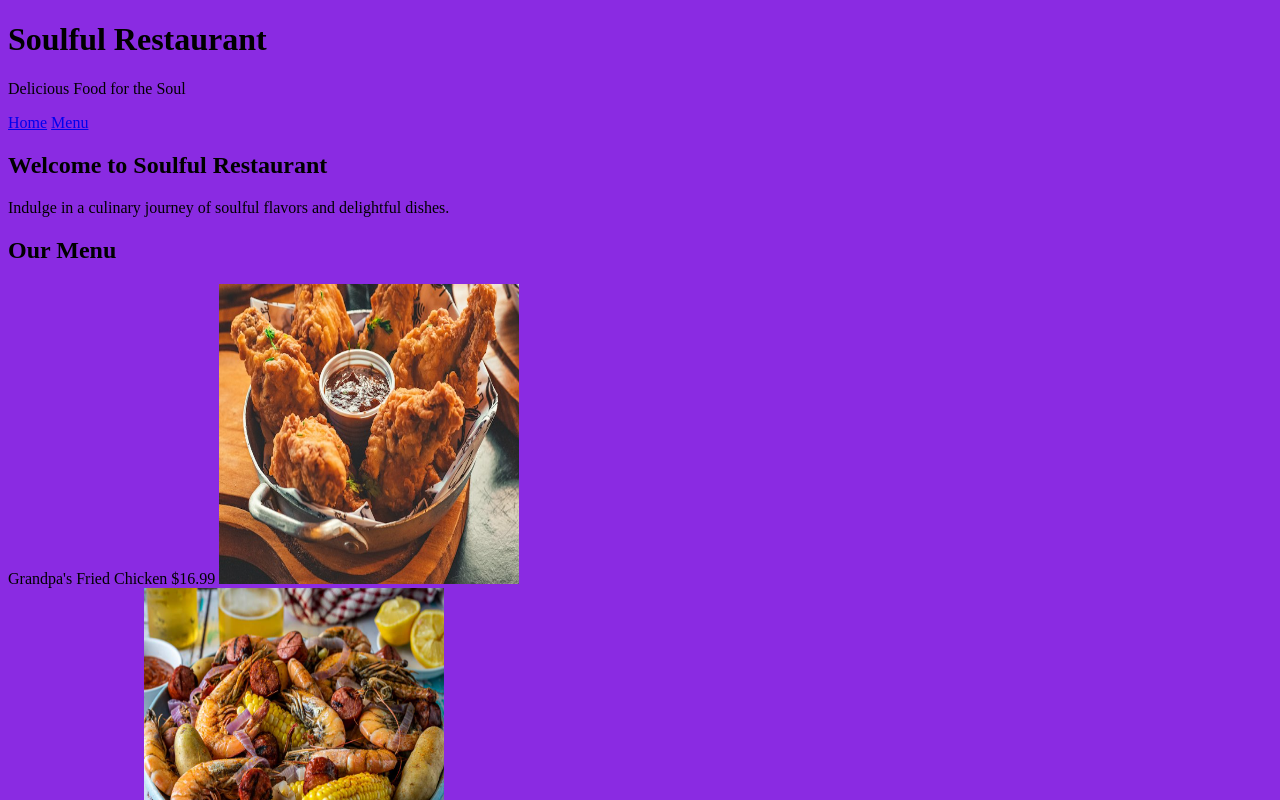
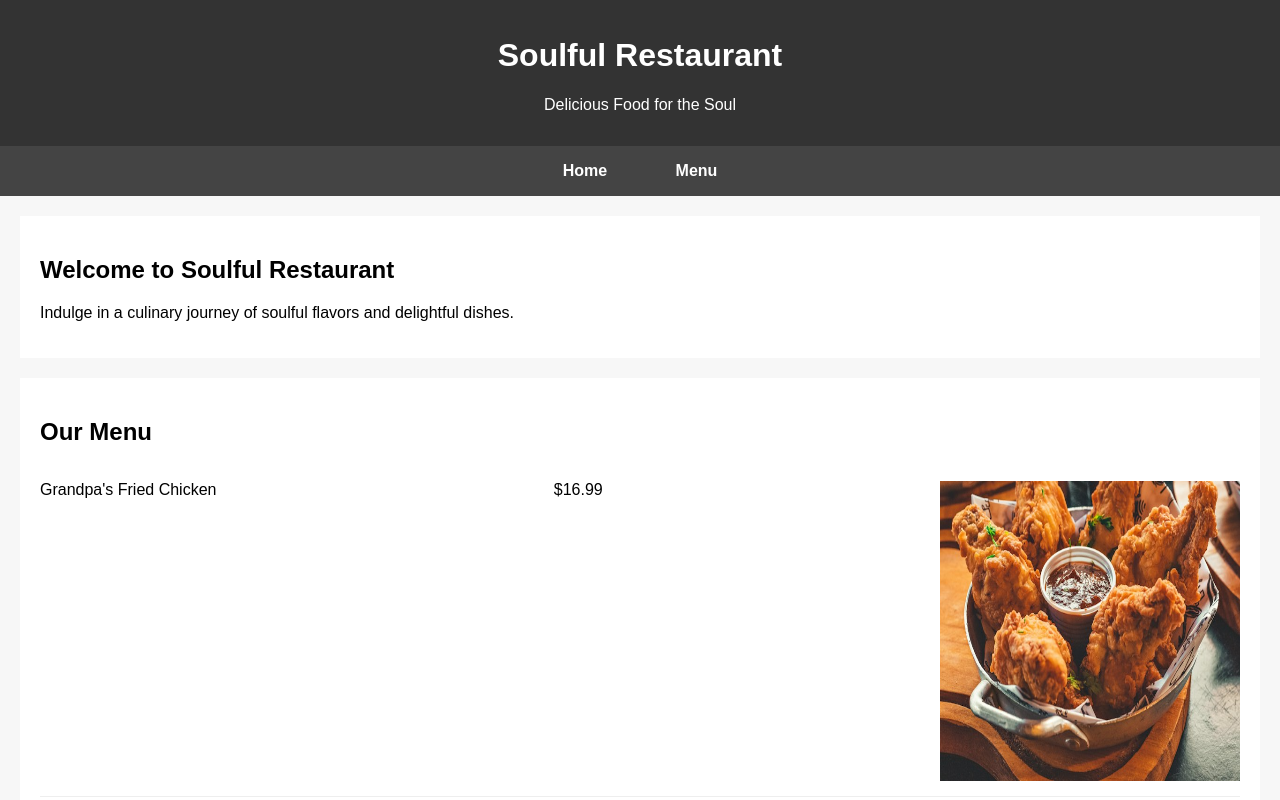
Before and after one commit to J2U0J0U7/Restaurant-Bootstrap, a plain HTML site: page index.html in a window 1280 px wide. Shown: the top 800 px of the page. Drawn offline with Linux system fonts and the light colour scheme.

Commit message:
Update style.css

```diff
--- a/css/style.css
+++ b/css/style.css
@@ -1,11 +1,55 @@
-[class^="col"] {
-    max-height: 200px;
-    border: 1px solid black;
+body {
+    font-family: 'Arial', sans-serif;
+    margin: 0;
+    padding: 0;
+    background-color: #f7f7f7;
 }
 
-.img-fluid{
-    max-height: 100%;
+header {
+    background-color: #333;
+    color: #fff;
+    text-align: center;
+    padding: 1em;
 }
-body{
-    background-color: blueviolet;
+
+nav {
+    background-color: #444;
+    padding: 1em;
+    text-align: center;
 }
+
+nav a {
+    color: #fff;
+    text-decoration: none;
+    padding: 1em;
+    margin: 0 1em;
+    font-weight: bold;
+    transition: color 0.3s;
+}
+
+
+
+.container {
+    max-width: 1200px;
+    margin: 20px auto;
+    padding: 20px;
+    background-color: #fff;
+
+}
+
+.menu-item {
+    border-bottom: 1px solid #eee;
+    padding: 15px 0;
+    display: flex;
+    justify-content: space-between;
+}
+
+footer {
+    background-color: #333;
+    color: #fff;
+    text-align: center;
+    padding: 1em 0;
+    position: fixed;
+    bottom: 0;
+    width: 100%;
+}
```
